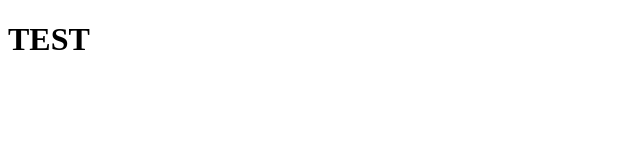
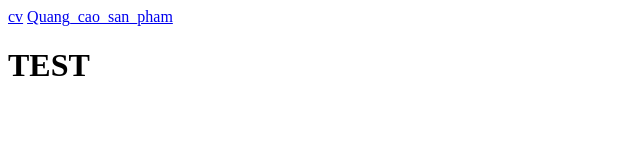
Before and after one commit to quachxuan2k2/my-cv, a plain HTML site: page index.html in a window 1280 px wide. Shown: the whole page, without its empty margins (0-640 px from the left). Drawn offline with Linux system fonts and the light colour scheme.

Commit message:
update navigate for  home page

```diff
--- a/index.html
+++ b/index.html
@@ -7,6 +7,8 @@
     <title>Document</title>
 </head>
 <body>
+    <a href="./HTML/cv.html">cv</a>
+    <a href="./HTML/Quang_cao_san_pham.html">Quang_cao_san_pham</a>
     <h1>TEST</h1>
 </body>
 </html>
```
